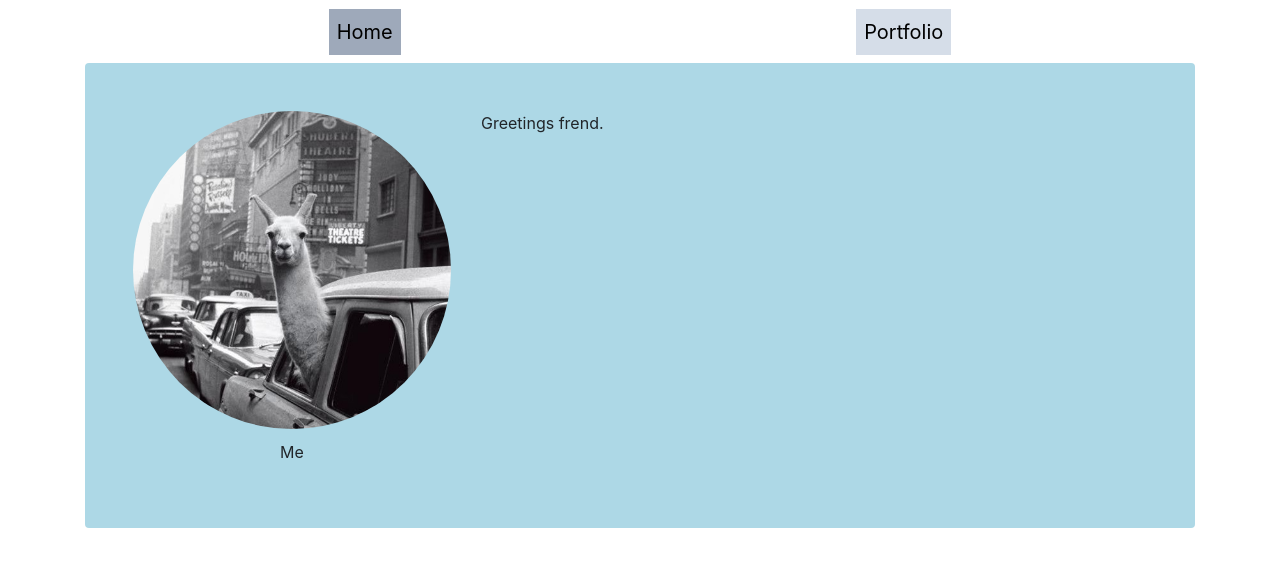
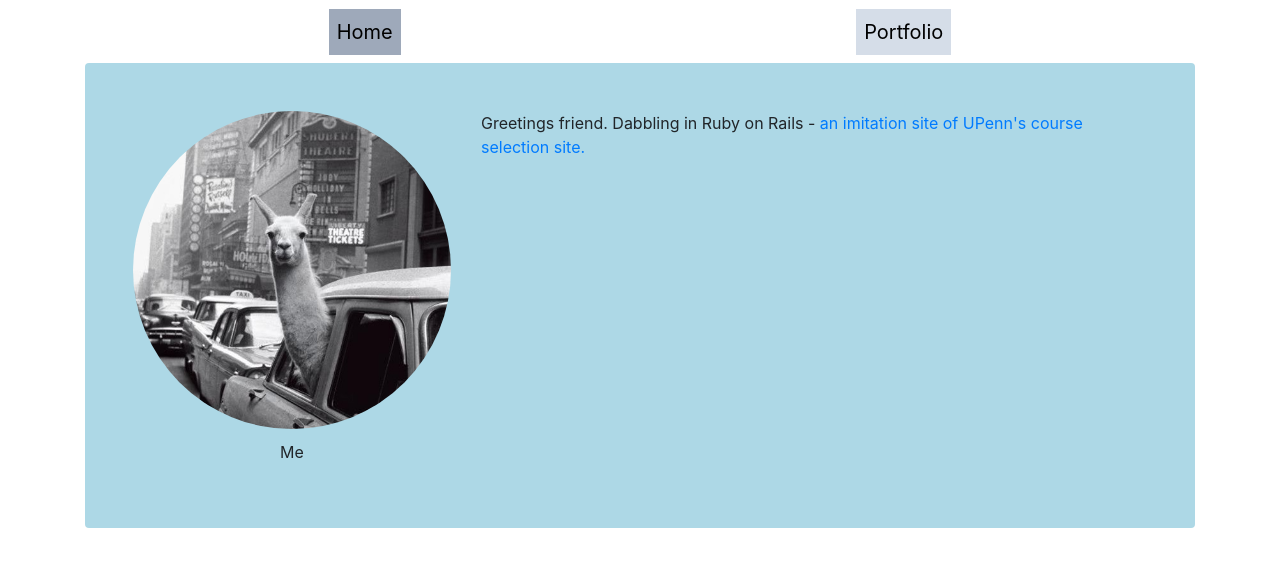
Before and after one commit to esiaero/esiaero.github.io, a plain HTML site: page index.html in a window 1280 px wide. Shown: the part 103-670 px from the top of the page. Drawn offline with nearby package versions, Linux system fonts and the light colour scheme.

Commit message:
CIS 196 site

```diff
--- a/index.html
+++ b/index.html
@@ -32,7 +32,10 @@
 					  <p class="text-center" style="padding-top:0.7rem"> Me </p>
 					</div>
 			    <div class="col-lg-8 col-sm-8">
-			      Greetings frend.
+			      Greetings friend.
+
+			      Dabbling in Ruby on Rails - <a href="https://evan-s-pennintouch.herokuapp.com/">an imitation site of UPenn's course selection site.</a>
+
 			    </div>
 		  	</div>
 		  </div>
```
